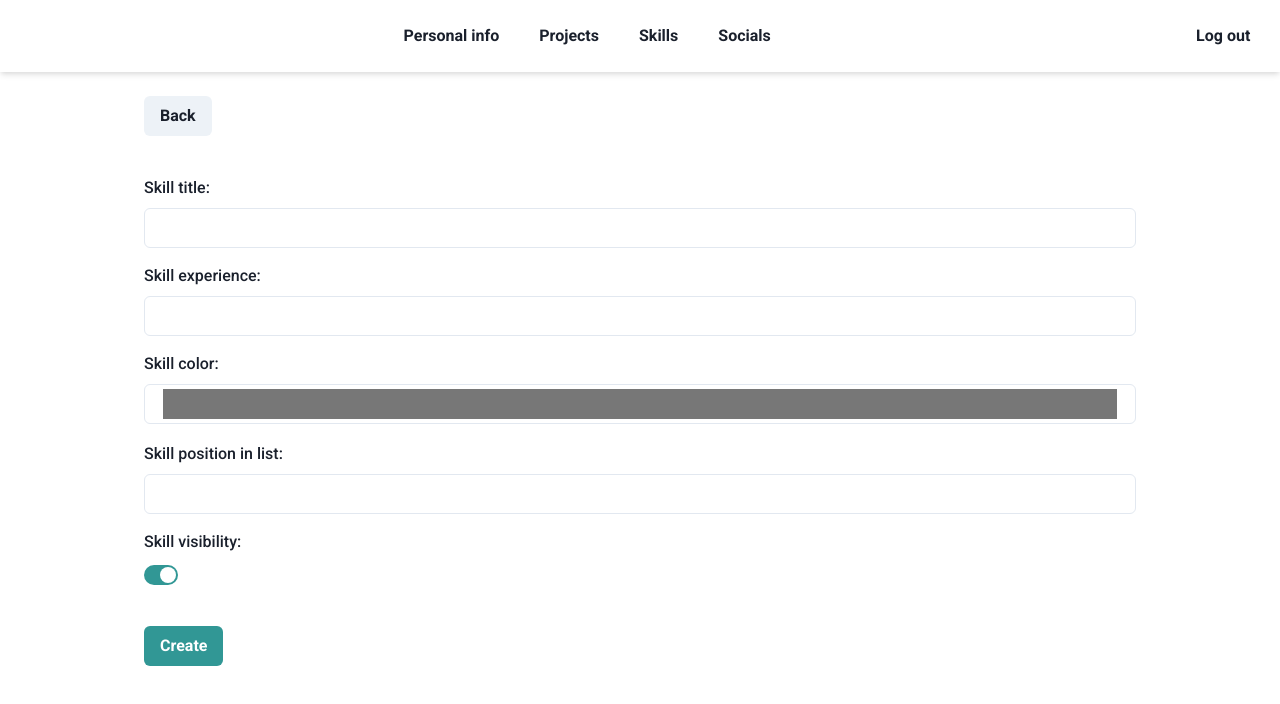
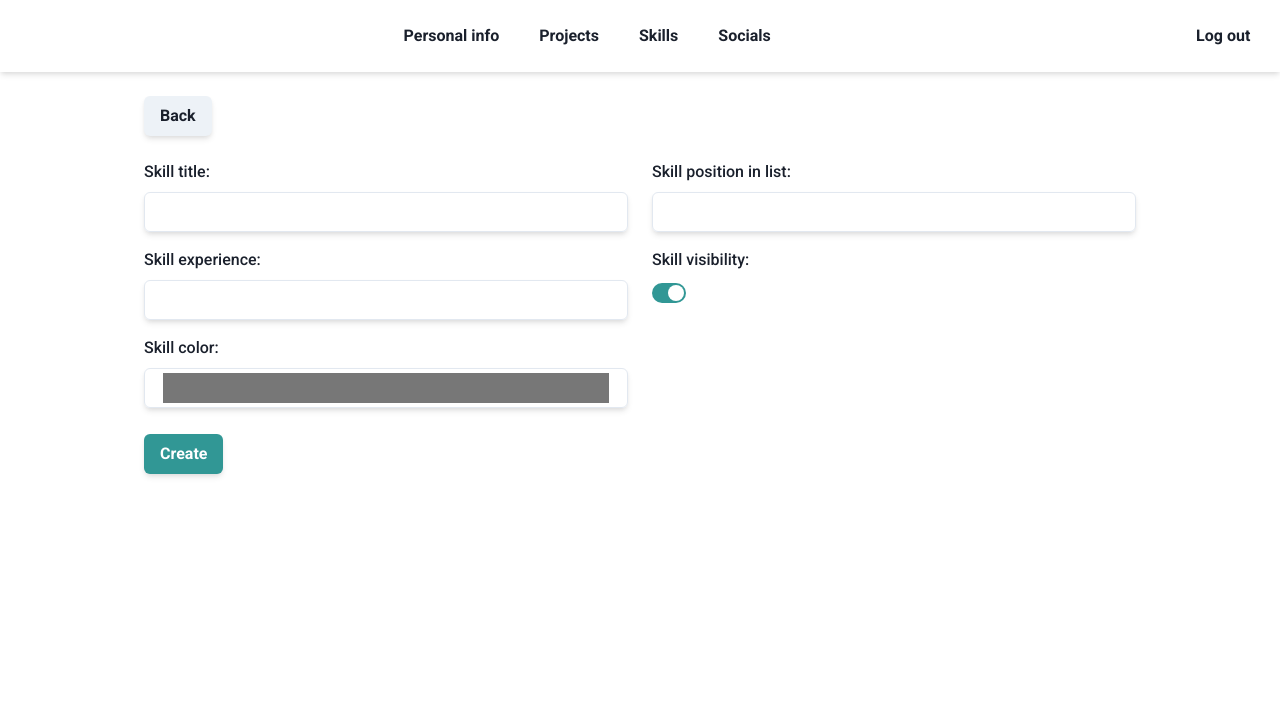
Before and after one commit to aleksieiev-o/portfolio-admin-panel, a Next.js app: page /create-skill in a window 1280 px wide. Shown: the top 704 px of the page. Built offline with nearby package versions, Linux system fonts and the light colour scheme; no server answers; sample sign-in values are in the browser's storage.

Commit message:
edit styles skills and socials forms

```diff
--- a/src/components/views/Projects/ProjectForm.tsx
+++ b/src/components/views/Projects/ProjectForm.tsx
@@ -282,6 +282,7 @@ const ProjectForm: FC<Props> = (props): ReactElement => {
                   pl={1}
                   border={'none'}/>
 
+                {/* TODO fix it*/}
                 {/*{touched.file && Boolean(errors.file) && <FormErrorMessage>{errors.file}</FormErrorMessage>}*/}
               </FormControl>
 
--- a/src/components/views/Projects/Projects.tsx
+++ b/src/components/views/Projects/Projects.tsx
@@ -28,7 +28,6 @@ import { useLoading } from '@/hooks/useLoading';
 import {removeAll, removeAllFiles, removeById} from '@/services/data.service';
 import { EndpointsList } from '@/shared/Endpoints.enum';
 import ActionConfirmationModal, { ActionConfirmationModalType } from '@/components/UI/ActionConfirmation.modal';
-import {Box} from '@mui/material';
 
 const Projects: FC<StaticProps<Array<IProject>>> = ({payload}): ReactElement => {
   const router = useRouter();
--- a/src/components/views/Skills/CreateSkill.tsx
+++ b/src/components/views/Skills/CreateSkill.tsx
@@ -1,6 +1,6 @@
 import React, { FC, ReactElement, useState } from 'react';
 import BaseContentContainer from '@/components/UI/Containers/BaseContent.container';
-import { Button, FormControl, Input, Stack, Switch, FormLabel } from '@chakra-ui/react';
+import {Button, FormControl, Input, Stack, Switch, FormLabel, Grid, GridItem} from '@chakra-ui/react';
 import { useRouter } from 'next/router';
 import { createSkill } from '@/services/skills.service';
 import { ProtectedRoutePath } from '@/router/Routes.enum';
@@ -40,11 +40,13 @@ const CreateSkill: FC = (): ReactElement => {
   return (
     <BaseContentContainer>
       <form id={'create-skill'} style={{ width: '100%' }} onSubmit={(e) => handleCreateSkill(e)}>
-        <Stack direction={'column'} alignItems={'start'} justifyContent={'start'} w={'full'} spacing={4}>
-          <Stack mb={6}>
-            <Button onClick={() => goBack()}>Back</Button>
+        <Stack direction={'column'} alignItems={'start'} justifyContent={'start'} w={'full'} spacing={4} mb={6}>
+          <Button onClick={() => goBack()} boxShadow={'md'}>Back</Button>
         </Stack>
 
+        <Grid templateColumns={{ md: 'repeat(2, 1fr)' }} gap={6} w={'full'}>
+          <GridItem>
+            <Stack direction={'column'} alignItems={'start'} justifyContent={'start'} w={'full'} spacing={4}>
               <FormControl>
                 <FormLabel>Skill title:</FormLabel>
 
@@ -52,6 +54,7 @@ const CreateSkill: FC = (): ReactElement => {
                   onChange={(e) => setTitle(e.target.value)}
                   value={title}
                   isDisabled={isLoading}
+                  boxShadow={'md'}
                   type={'text'}/>
               </FormControl>
 
@@ -62,6 +65,7 @@ const CreateSkill: FC = (): ReactElement => {
                   onChange={(e) => setExperience(e.target.value)}
                   value={experience}
                   isDisabled={isLoading}
+                  boxShadow={'md'}
                   type={'number'}/>
               </FormControl>
 
@@ -72,9 +76,14 @@ const CreateSkill: FC = (): ReactElement => {
                   onChange={(e) => setColor(e.target.value)}
                   value={color}
                   type={'color'}
+                  boxShadow={'md'}
                   isDisabled={isLoading}/>
               </FormControl>
+            </Stack>
+          </GridItem>
 
+          <GridItem>
+            <Stack direction={'column'} alignItems={'start'} justifyContent={'start'} w={'full'} spacing={4}>
               <FormControl>
                 <FormLabel>Skill position in list:</FormLabel>
 
@@ -82,6 +91,7 @@ const CreateSkill: FC = (): ReactElement => {
                   onChange={(e) => setPosition(e.target.value)}
                   value={position}
                   type={'text'}
+                  boxShadow={'md'}
                   isDisabled={isLoading}/>
               </FormControl>
 
@@ -95,8 +105,12 @@ const CreateSkill: FC = (): ReactElement => {
                   isDisabled={isLoading}
                   colorScheme={'teal'}/>
               </FormControl>
+            </Stack>
+          </GridItem>
+        </Grid>
 
-          <Button type={'submit'} isLoading={isLoading} colorScheme={'teal'} mt={6}>Create</Button>
+        <Stack direction={'column'} alignItems={'start'} justifyContent={'start'} w={'full'} spacing={4}>
+          <Button type={'submit'} isLoading={isLoading} colorScheme={'teal'} mt={6} boxShadow={'md'}>Create</Button>
         </Stack>
       </form>
     </BaseContentContainer>
```
Also changed, not shown: src/components/views/Socials/CreateSocials.tsx (+18 -5 lines). Lines whose indentation alone changed are shown as unchanged.
